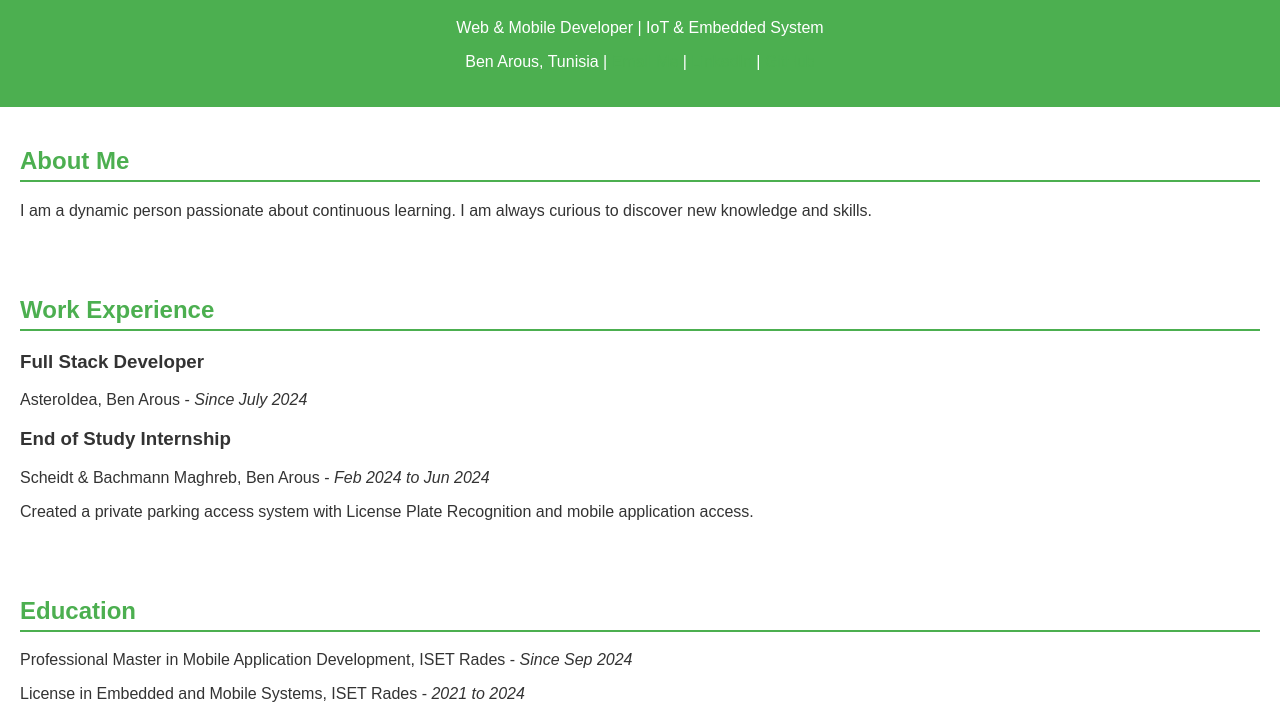
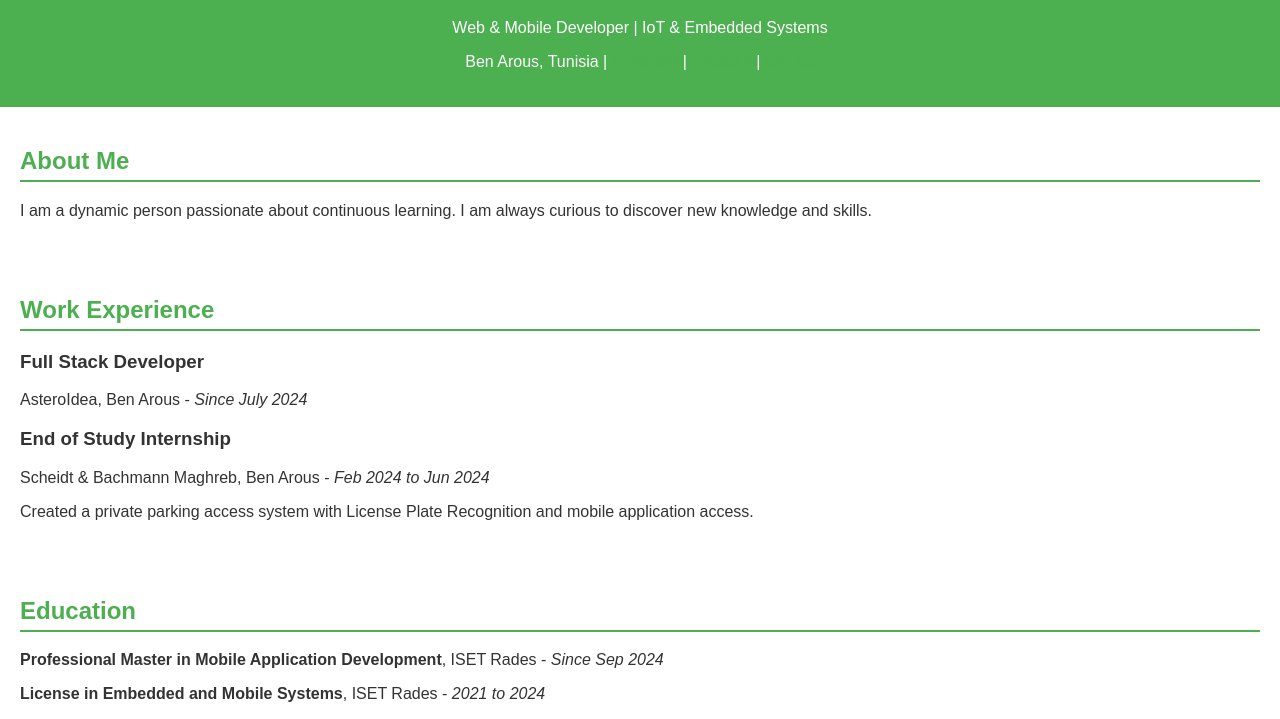
Before and after one commit to yassine-manai/yassine-manai.github.io, a plain HTML site: page index.html in a window 1280 px wide. Shown: the part 81-800 px from the top of the page. Drawn offline with Linux system fonts and the light colour scheme.

Commit message:
Update index.html

```diff
--- a/index.html
+++ b/index.html
@@ -8,11 +8,14 @@
 </head>
 <body>
     <header>
+        <div class="container">
             <h1>Yassine Manai</h1>
-        <p>Web & Mobile Developer | IoT & Embedded System</p>
+            <p>Web & Mobile Developer | IoT & Embedded Systems</p>
             <p>Ben Arous, Tunisia | <a href="mailto:yassinemanai955@gmail.com">Email Me</a> | <a href="https://www.linkedin.com/in/yassine-manai-manai/">LinkedIn</a> | <a href="https://github.com/yassine-manai">GitHub</a></p>
+        </div>
     </header>
 
+    <main>
         <section id="about">
             <h2>About Me</h2>
             <p>I am a dynamic person passionate about continuous learning. I am always curious to discover new knowledge and skills.</p>
@@ -31,13 +34,16 @@
                     <li>Created a private parking access system with License Plate Recognition and mobile application access.</li>
                 </ul>
             </div>
-        <!-- Add additional jobs as needed -->
         </section>
 
         <section id="education">
             <h2>Education</h2>
-        <p>Professional Master in Mobile Application Development, ISET Rades - <em>Since Sep 2024</em></p>
-        <p>License in Embedded and Mobile Systems, ISET Rades - <em>2021 to 2024</em></p>
+            <div class="education-item">
+                <p><strong>Professional Master in Mobile Application Development</strong>, ISET Rades - <em>Since Sep 2024</em></p>
+            </div>
+            <div class="education-item">
+                <p><strong>License in Embedded and Mobile Systems</strong>, ISET Rades - <em>2021 to 2024</em></p>
+            </div>
         </section>
 
         <section id="projects">
@@ -46,21 +52,23 @@
                 <h3>Customer Display ADS</h3>
                 <p>A web application using React JS, Python, FastAPI, and Docker for displaying car information and advertisements.</p>
             </div>
-        <!-- Add more projects as needed -->
         </section>
 
         <section id="skills">
             <h2>Skills</h2>
+            <div class="skill-category">
                 <h4>Programming</h4>
                 <ul>
                     <li>HTML, CSS, XML, ReactJS</li>
                     <li>Python, NodeJs, Express, PHP, FastAPI</li>
                 </ul>
+            </div>
+            <div class="skill-category">
                 <h4>Databases</h4>
                 <ul>
                     <li>MySql, SQLite, MongoDB, Firebase/FireStore</li>
                 </ul>
-        <!-- Add additional skills as needed -->
+            </div>
         </section>
 
         <section id="certifications">
@@ -71,5 +79,6 @@
                 <li>Arduino Workshop</li>
             </ul>
         </section>
+    </main>
 </body>
 </html>
```
Lines whose indentation alone changed are shown as unchanged.
